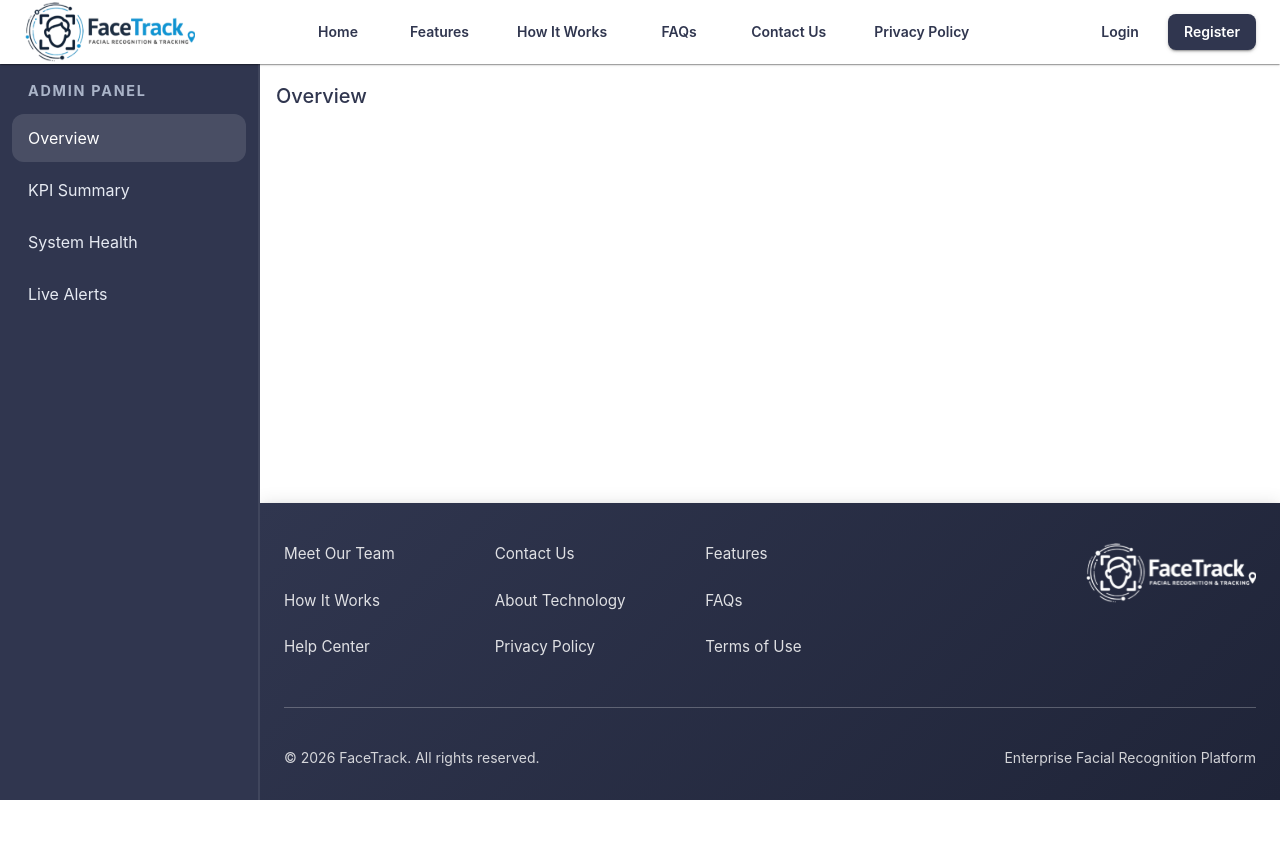
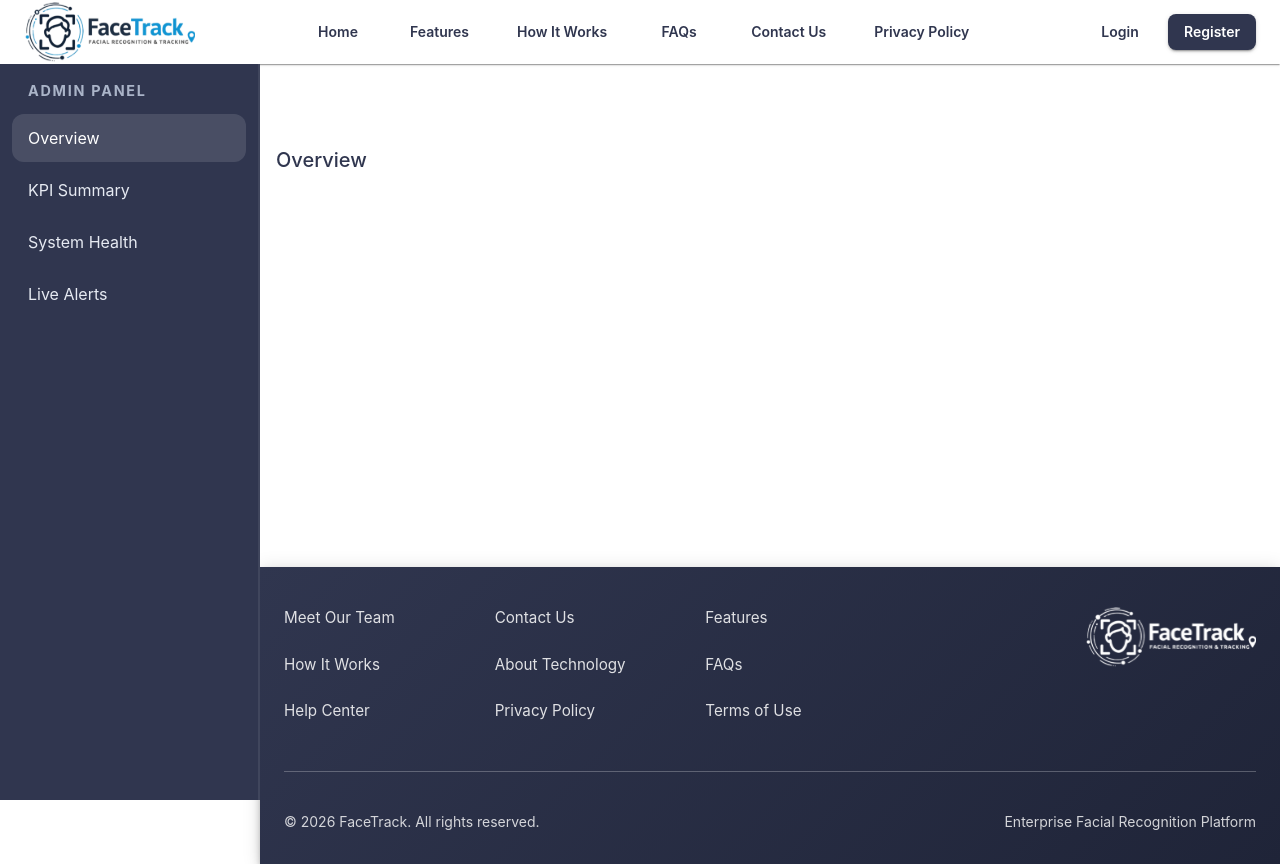
Before and after one commit to Diya050/FaceTrack, a React (Vite) app in the folder frontend/: page /admin/dashboard/overview in a window 1280 px wide. Before the commit the page ends 800 px from the top, so only its background shows below. Built offline with nearby package versions, Linux system fonts and the light colour scheme; some icons are missing.

Commit message:
public header small changes

```diff
--- a/frontend/src/components/PublicHeader.tsx
+++ b/frontend/src/components/PublicHeader.tsx
@@ -50,7 +50,7 @@ const PublicHeader: React.FC = () => {
 
   return (
     <>
-      <AppBar position="fixed" color="inherit" elevation={1}>
+      <AppBar position="static" color="inherit" elevation={1}>
         <Toolbar sx={{ justifyContent: "space-between" }}>
 
           {/* Logo-clickable (Redirects to homepage) */}
--- a/frontend/src/layout/PublicLayout.tsx
+++ b/frontend/src/layout/PublicLayout.tsx
@@ -13,7 +13,7 @@ const PublicLayout: React.FC = () => {
       }}
     >
       <PublicHeader />
-      <Box sx={{ mt: 6, px: 0, flex: 1 }}>
+      <Box sx={{ px: 0, flex: 1 }}>
         <Outlet />
       </Box>
       <Footer />
```
